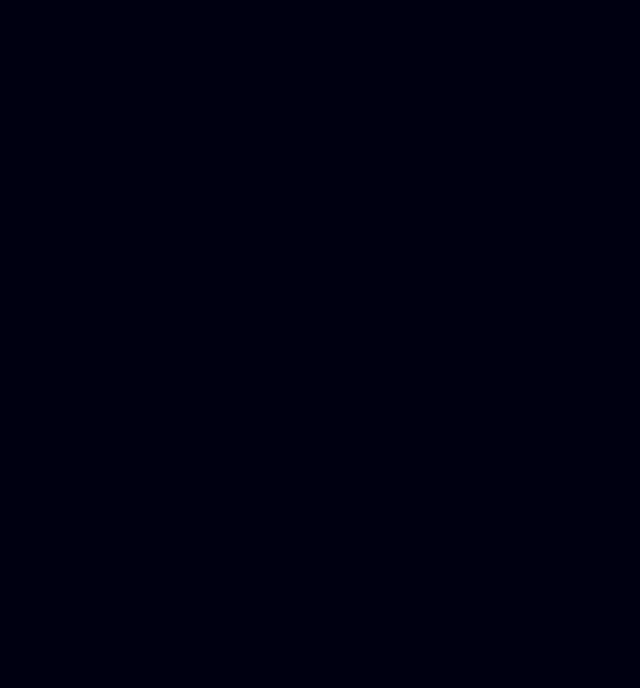
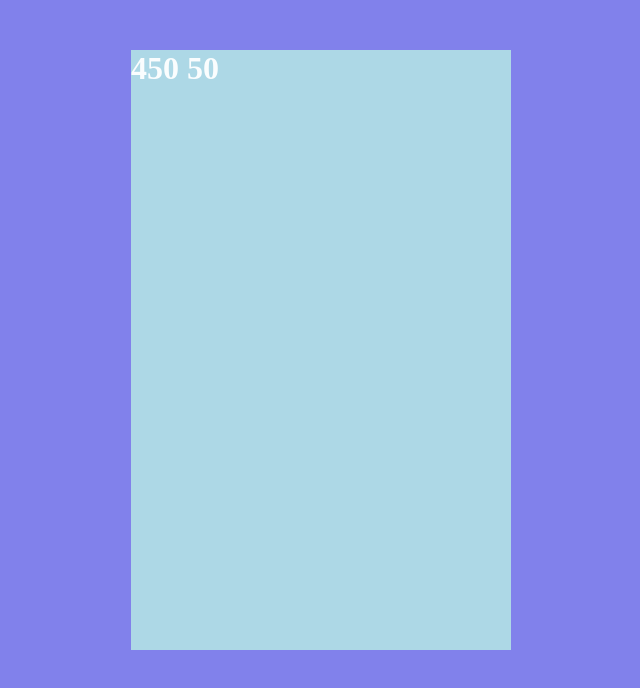
Before and after one commit to IzanamiiDevv/RPN-Calculator, a React (Vite) app: page / in a window 1280 px wide. Shown: the top 688 px of the page, without its empty margins (319-959 px from the left). Built offline with nearby package versions, Linux system fonts and the light colour scheme.

Commit message:
Draf and Dropdown Container

```diff
--- a/src/App.tsx
+++ /dev/null
@@ -1,7 +0,0 @@
-import Calculator from "./components/Calculator"
-
-export default () => {
-  return <>
-  <Calculator />
-  </>
-}
--- /dev/null
+++ b/src/Calculator.tsx
@@ -0,0 +1,59 @@
+import React, { useState, useEffect } from 'react';
+
+const Calculator: React.FC = () => {
+    const [position, setPosition] = useState({ x: (window.outerWidth / 2) - (380 / 2), y: 50 });
+    const [isDragging, setIsDragging] = useState(false);
+    const [offset, setOffset] = useState({ x: 0, y: 0 });
+
+    useEffect(() => {
+
+        const handleMouseMove = (event: MouseEvent) => {
+            if (isDragging) {
+                setPosition({
+                    x: event.clientX - offset.x,
+                    y: event.clientY - offset.y,
+                });
+            }
+        };
+
+        const handleMouseUp = () => {
+            setIsDragging(false);
+        };
+
+        window.addEventListener('mousemove', handleMouseMove);
+        window.addEventListener('mouseup', handleMouseUp);
+        window.addEventListener('keydown', (e)=> {
+            if(e.key == 'r')
+                setPosition({ x: (window.outerWidth / 2) - (380 / 2), y: 50 });
+        });
+
+        return () => {
+            window.removeEventListener('mousemove', handleMouseMove);
+            window.removeEventListener('mouseup', handleMouseUp);
+        };
+    }, [isDragging, offset]);
+
+    const handleMouseDown = (event: React.MouseEvent<HTMLDivElement>) => {
+        setIsDragging(true);
+        setOffset({
+            x: event.clientX - position.x,
+            y: event.clientY - position.y,
+        });
+    };
+
+    return (
+        <div onMouseDown={handleMouseDown} style={{
+                position: 'absolute',
+                left: `${position.x}px`,
+                top: `${position.y}px`,
+                cursor: isDragging ? 'grabbing' : 'grab',
+                width: '380px',
+                height: '600px',
+                backgroundColor: 'lightblue',
+        }}>
+            <h1>{`${position.x} ${position.y}`}</h1>
+        </div>
+    );
+};
+
+export default Calculator;
--- a/src/components/Calculator.tsx
+++ /dev/null
@@ -1,7 +0,0 @@
-function Calculator() {
-    return <div className="calculator">
-
-    </div>
-}
-
-export default Calculator;
--- a/src/index.css
+++ b/src/index.css
@@ -1,9 +1,16 @@
 * {
   margin: 0;
   padding: 0;
+  -webkit-touch-callout: none; /* iOS Safari */
+  -webkit-user-select: none;   /* Chrome/Safari/Opera */
+  -khtml-user-select: none;    /* Konqueror */
+  -moz-user-select: none;      /* Firefox */
+  -ms-user-select: none;       /* Internet Explorer/Edge*/
+  user-select: none;
 }
 
 body {
-  background-color: #001;
+  background-color: rgb(129, 129, 235);
   color: #fffe;
+  overflow: hidden;
 }
--- a/src/main.tsx
+++ b/src/main.tsx
@@ -1,10 +1,10 @@
 import React from 'react'
 import ReactDOM from 'react-dom/client'
-import App from './App.tsx'
+import Calculator from './Calculator'
 import './index.css'
 
 ReactDOM.createRoot(document.getElementById('root')!).render(
   <React.StrictMode>
-    <App />
+    <Calculator />
   </React.StrictMode>,
 )
```
Also changed, not shown: src/App.css (deleted).
